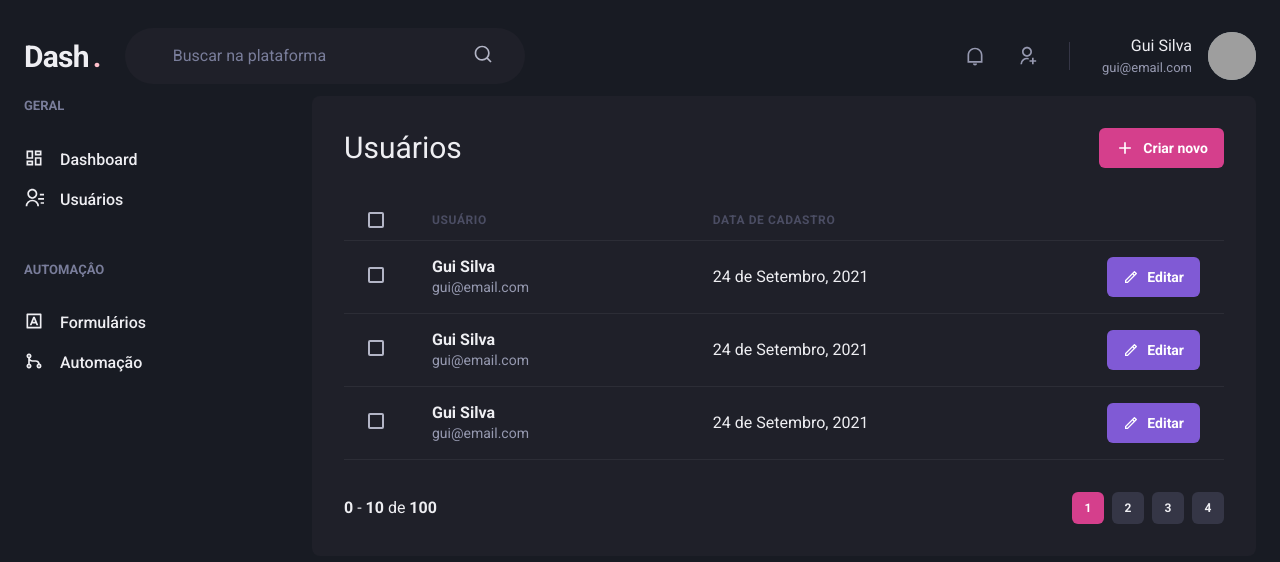
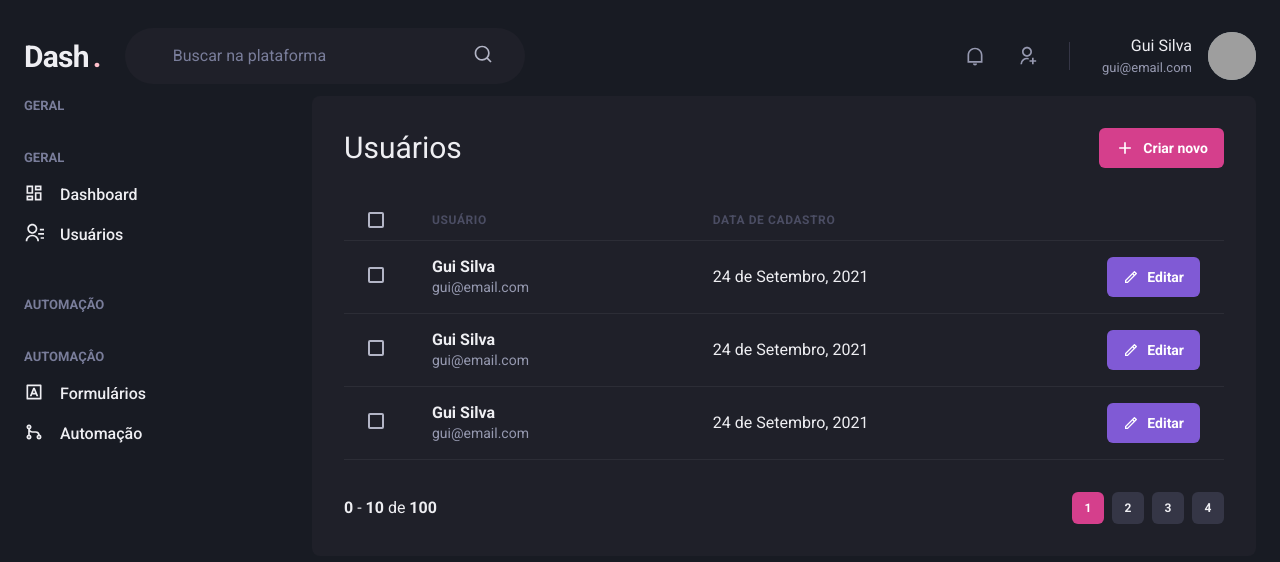
Before and after one commit to Gui-dev/dashboardgo, a Next.js app: page /users in a window 1280 px wide. Shown: the top 562 px of the page. Built offline with nearby package versions, Linux system fonts and the light colour scheme; grey boxes are pictures that could not be loaded.

Commit message:
refactor: add component Sidebar

```diff
--- a/src/components/Sidebar.tsx
+++ /dev/null
@@ -1,48 +0,0 @@
-import { Box, Icon, Link, Stack, Text } from '@chakra-ui/react'
-import { RiContactsLine, RiDashboardLine, RiGitMergeLine, RiInputMethodLine } from 'react-icons/ri'
-
-export const Sidebar = () => {
-  return (
-    <Box
-      as="aside"
-      mr="8"
-      w="64"
-    >
-      <Stack
-        align="flex-start"
-        spacing="12"
-      >
-        <Box>
-          <Text fontSize="small" fontWeight="bold" color="gray.400">GERAL</Text>
-          <Stack align="stretch" mt="8" spacing="4">
-            <Link display="flex" align="center">
-              <Icon as={ RiDashboardLine } fontSize="20"/>
-              <Text fontWeight="medium" ml="4">Dashboard</Text>
-            </Link>
-
-            <Link display="flex" align="center">
-              <Icon as={ RiContactsLine } fontSize="20"/>
-              <Text fontWeight="medium" ml="4">Usuários</Text>
-            </Link>
-          </Stack>
-        </Box>
-
-        <Box>
-          <Text fontSize="small" fontWeight="bold" color="gray.400">AUTOMAÇÂO</Text>
-          <Stack align="stretch" mt="8" spacing="4">
-            <Link display="flex" align="center">
-              <Icon as={ RiInputMethodLine } fontSize="20"/>
-              <Text fontWeight="medium" ml="4">Formulários</Text>
-            </Link>
-
-            <Link display="flex" align="center">
-              <Icon as={ RiGitMergeLine } fontSize="20"/>
-              <Text fontWeight="medium" ml="4">Automação</Text>
-            </Link>
-          </Stack>
-        </Box>
-
-      </Stack>
-    </Box>
-  )
-}
--- /dev/null
+++ b/src/components/Sidebar/NavLink.tsx
@@ -0,0 +1,16 @@
+import { ElementType } from 'react'
+import { Icon, Link, LinkProps as ChakraLinkProps, Text } from '@chakra-ui/react'
+
+type NavLinkProps = ChakraLinkProps & {
+  icon: ElementType
+  children: string
+}
+
+export const NavLink = ({ icon, children, ...rest }: NavLinkProps) => {
+  return (
+    <Link display="flex" align="center" { ...rest }>
+      <Icon as={ icon } fontSize="20"/>
+      <Text fontWeight="medium" ml="4">{ children }</Text>
+    </Link>
+  )
+}
--- /dev/null
+++ b/src/components/Sidebar/NavSection.tsx
@@ -0,0 +1,18 @@
+import { ReactNode } from 'react'
+import { Box, Stack, Text } from '@chakra-ui/react'
+
+type NavSectionProps = {
+  title: string
+  children: ReactNode
+}
+
+export const NavSection = ({ title, children }: NavSectionProps) => {
+  return (
+    <Box>
+      <Text fontSize="small" fontWeight="bold" color="gray.400">{title}</Text>
+      <Stack align="stretch" mt="8" spacing="4">
+        { children }
+      </Stack>
+    </Box>
+  )
+}
--- /dev/null
+++ b/src/components/Sidebar/index.tsx
@@ -0,0 +1,31 @@
+import { Box, Stack, Text } from '@chakra-ui/react'
+import { RiContactsLine, RiDashboardLine, RiGitMergeLine, RiInputMethodLine } from 'react-icons/ri'
+
+import { NavSection } from './NavSection'
+import { NavLink } from './NavLink'
+
+export const Sidebar = () => {
+  return (
+    <Box as="aside" mr="8" w="64">
+      <Stack align="flex-start" spacing="12">
+
+        <NavSection title="GERAL">
+          <Text fontSize="small" fontWeight="bold" color="gray.400">GERAL</Text>
+          <Stack align="stretch" mt="8" spacing="4">
+            <NavLink icon={ RiDashboardLine }>Dashboard</NavLink>
+            <NavLink icon={ RiContactsLine }>Usuários</NavLink>
+          </Stack>
+        </NavSection>
+
+        <NavSection title="AUTOMAÇÃO">
+          <Text fontSize="small" fontWeight="bold" color="gray.400">AUTOMAÇÂO</Text>
+          <Stack align="stretch" mt="8" spacing="4">
+            <NavLink icon={ RiInputMethodLine }>Formulários</NavLink>
+            <NavLink icon={ RiGitMergeLine }>Automação</NavLink>
+          </Stack>
+        </NavSection>
+
+      </Stack>
+    </Box>
+  )
+}
```
